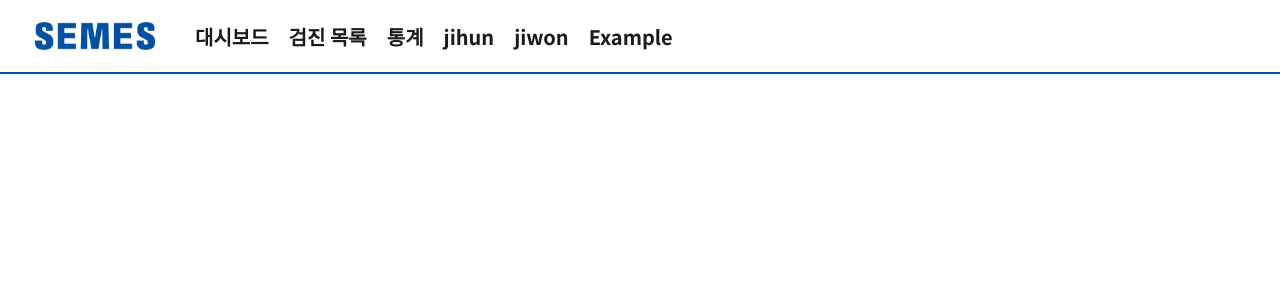
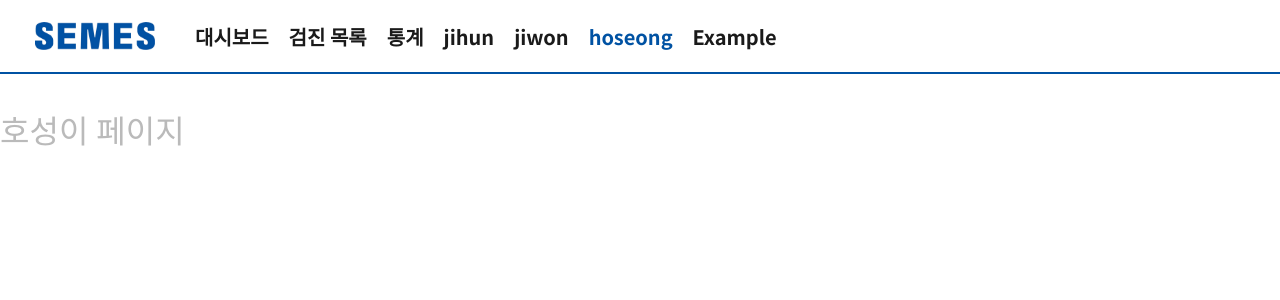
Before and after one commit to luke1546/Sebakwi, a React (Create React App) app in the folder Sebakwi-fe/: page /hoseong in a window 1280 px wide. Shown: the top 300 px of the page. Built offline with nearby package versions, Linux system fonts and the light colour scheme.

Commit message:
[chore] 24.04.26 호성이 페이지 추가

```diff
--- a/Sebakwi-fe/src/App.tsx
+++ b/Sebakwi-fe/src/App.tsx
@@ -1,6 +1,14 @@
 import React from 'react';
 import { BrowserRouter, Routes, Route } from 'react-router-dom';
-import { DashBoradPage, CheckUpWheelsPage, StatisticsPage, JihunPage, JiwonPage, ExamplePage } from 'pages';
+import {
+  DashBoradPage,
+  CheckUpWheelsPage,
+  StatisticsPage,
+  JihunPage,
+  JiwonPage,
+  HoseongPage,
+  ExamplePage,
+} from 'pages';
 import { Mainheader } from 'components';
 
 function App() {
@@ -14,6 +22,7 @@ function App() {
           <Route path="/statistics" element={<StatisticsPage />} />
           <Route path="/jihun" element={<JihunPage />} />
           <Route path="/jiwon" element={<JiwonPage />} />
+          <Route path="/hoseong" element={<HoseongPage />} />
           <Route path="/example" element={<ExamplePage name="props 및 typescript 예시" />} />
         </Routes>
       </BrowserRouter>
--- a/Sebakwi-fe/src/components/Mainheader/Mainheader.tsx
+++ b/Sebakwi-fe/src/components/Mainheader/Mainheader.tsx
@@ -14,10 +14,16 @@ export default function Mainheader() {
       <Styled.StyledLink to="/" isActive={location.pathname === '/'}>
         대시보드
       </Styled.StyledLink>
-      <Styled.StyledLink to="/checkupwheels" isActive={location.pathname === '/checkupwheels'}>
+      <Styled.StyledLink
+        to="/checkupwheels"
+        isActive={location.pathname === '/checkupwheels'}
+      >
         검진 목록
       </Styled.StyledLink>
-      <Styled.StyledLink to="/statistics" isActive={location.pathname === '/statistics'}>
+      <Styled.StyledLink
+        to="/statistics"
+        isActive={location.pathname === '/statistics'}
+      >
         통계
       </Styled.StyledLink>
       <Styled.StyledLink to="/jihun" isActive={location.pathname === '/jihun'}>
@@ -26,7 +32,17 @@ export default function Mainheader() {
       <Styled.StyledLink to="/jiwon" isActive={location.pathname === '/jiwon'}>
         jiwon
       </Styled.StyledLink>
-      <Styled.StyledLink to="/example" isActive={location.pathname === '/example'}>
+      <Styled.StyledLink
+        to="/hoseong"
+        isActive={location.pathname === '/hoseong'}
+      >
+        hoseong
+      </Styled.StyledLink>
+
+      <Styled.StyledLink
+        to="/example"
+        isActive={location.pathname === '/example'}
+      >
         Example
       </Styled.StyledLink>
     </Styled.MainheaderContainer>
--- a/Sebakwi-fe/src/components/Mainheader/Mainheader_style.tsx
+++ b/Sebakwi-fe/src/components/Mainheader/Mainheader_style.tsx
@@ -1,7 +1,6 @@
 import styled from 'styled-components';
 import { Link } from 'react-router-dom';
-import { PALETTE } from '../../styles/colors';
-import { Noto_Sans_KR } from 'styles';
+import { Noto_Sans_KR, PALETTE } from 'styles';
 
 interface StyledLinkProps {
   isActive: boolean;
--- a/Sebakwi-fe/src/index.tsx
+++ b/Sebakwi-fe/src/index.tsx
@@ -3,7 +3,6 @@ import ReactDOM from 'react-dom/client';
 import './index.css';
 import App from './App';
 import reportWebVitals from './reportWebVitals';
-import { Mainheader } from 'components';
 
 const root = ReactDOM.createRoot(document.getElementById('root') as HTMLElement);
 root.render(
--- /dev/null
+++ b/Sebakwi-fe/src/pages/hoseong/hoseong.tsx
@@ -0,0 +1,11 @@
+import React from 'react';
+import * as Comp from 'components';
+import * as Styled from './hoseong_stlye';
+
+export default function HoseongPage() {
+  return (
+    <>
+      <Styled.Title>호성이 페이지</Styled.Title>
+    </>
+  );
+}
--- /dev/null
+++ b/Sebakwi-fe/src/pages/hoseong/hoseong_stlye.tsx
@@ -0,0 +1,9 @@
+import styled from 'styled-components';
+import { Noto_Sans_KR, PALETTE } from 'styles';
+
+export const Title = styled.p`
+  color: ${PALETTE.LIGHT_BLACK};
+  font-size: 2rem;
+  font-family: ${Noto_Sans_KR.regular.variable};
+  font-weight: ${Noto_Sans_KR.regular.weight};
+`;
--- a/Sebakwi-fe/src/pages/index.tsx
+++ b/Sebakwi-fe/src/pages/index.tsx
@@ -4,5 +4,14 @@ import StatisticsPage from './statistics/statistics';
 import ExamplePage from './example/example';
 import JihunPage from './jihun/jihun';
 import JiwonPage from './jiwon/jiwon';
+import HoseongPage from './hoseong/hoseong';
 
-export { DashBoradPage, CheckUpWheelsPage, StatisticsPage, ExamplePage, JihunPage, JiwonPage };
+export {
+  DashBoradPage,
+  CheckUpWheelsPage,
+  StatisticsPage,
+  ExamplePage,
+  JihunPage,
+  JiwonPage,
+  HoseongPage,
+};
```
Also changed, not shown: 1 other file (tests, documents, lock files or other folders).
